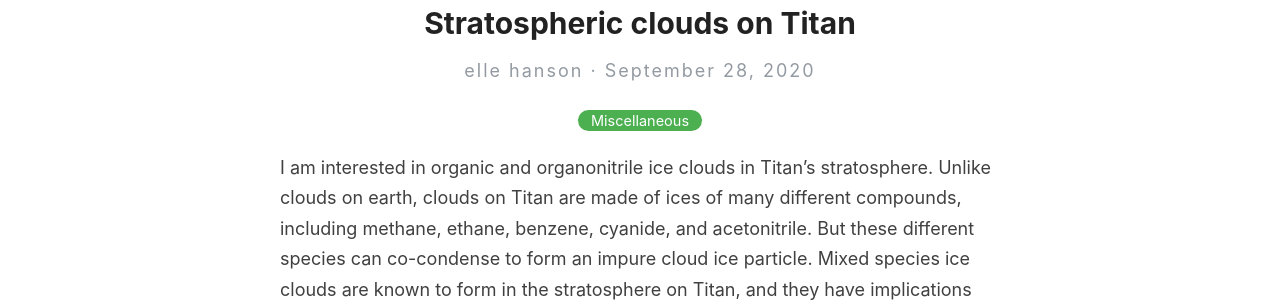
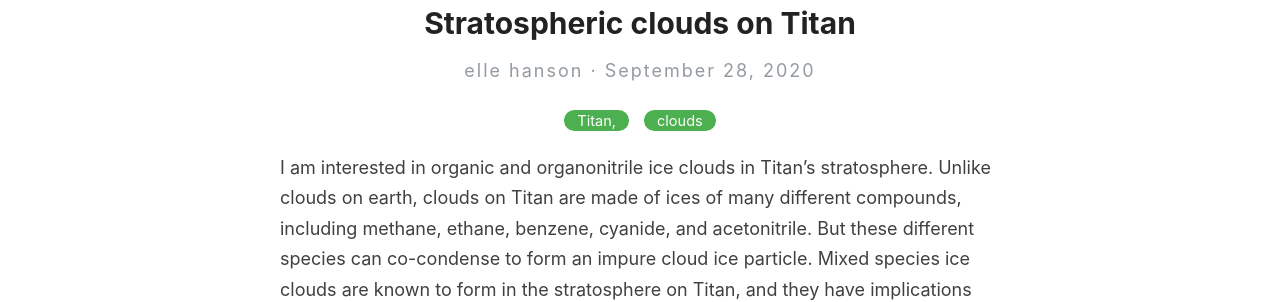
Before and after one commit to ellequelle/ellequelle.github.io-old, a Jekyll site: the page built from _posts/2020-9-28-stratospheric-ice-titan.md, in a window 1280 px wide. Shown: the part 136-438 px from the top of the page. Built offline with Jekyll 4.4.1, drawn with Linux system fonts in a browser that asks for light colours.

Commit message:
Update 2020-9-28-stratospheric-ice-titan.md
edit categories

```diff
--- a/_posts/2020-9-28-stratospheric-ice-titan.md
+++ b/_posts/2020-9-28-stratospheric-ice-titan.md
@@ -1,7 +1,7 @@
 ---
 layout: post
 title: Stratospheric clouds on Titan
-categories: Miscellaneous
+categories: Titan, clouds
 ---
 
 I am interested in organic and organonitrile ice clouds in Titan's stratosphere. Unlike clouds on earth, clouds on Titan are made of ices of many different compounds, including methane, ethane, benzene, cyanide, and acetonitrile. But these different species can co-condense to form an impure cloud ice particle. Mixed species ice clouds are known to form in the stratosphere on Titan, and they have implications for chemical transport and the radiative balance of the atmosphere as well as the global circulation. By cultivating a better understanding of existing observations of Titan's stratospheric ice, we may also better understand the moon's weather and climate system as a whole.
```
